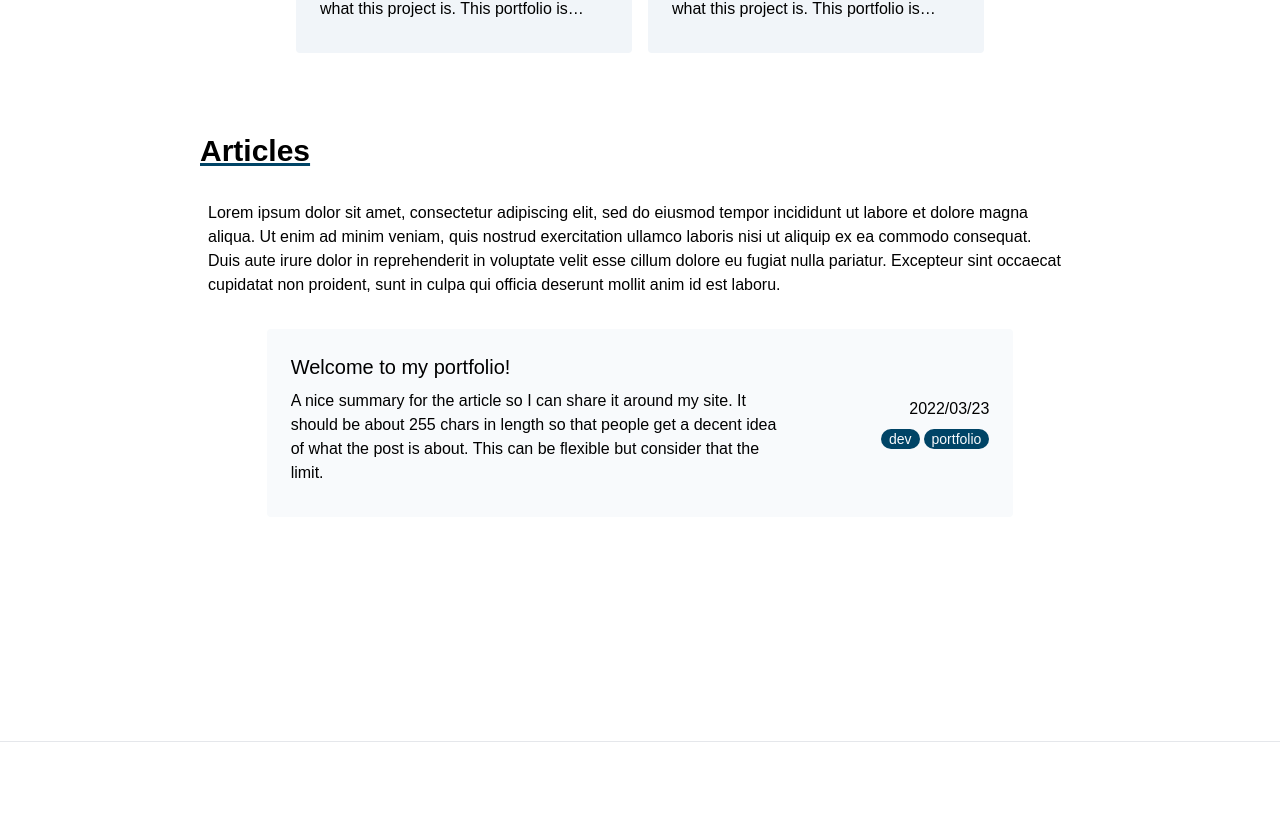
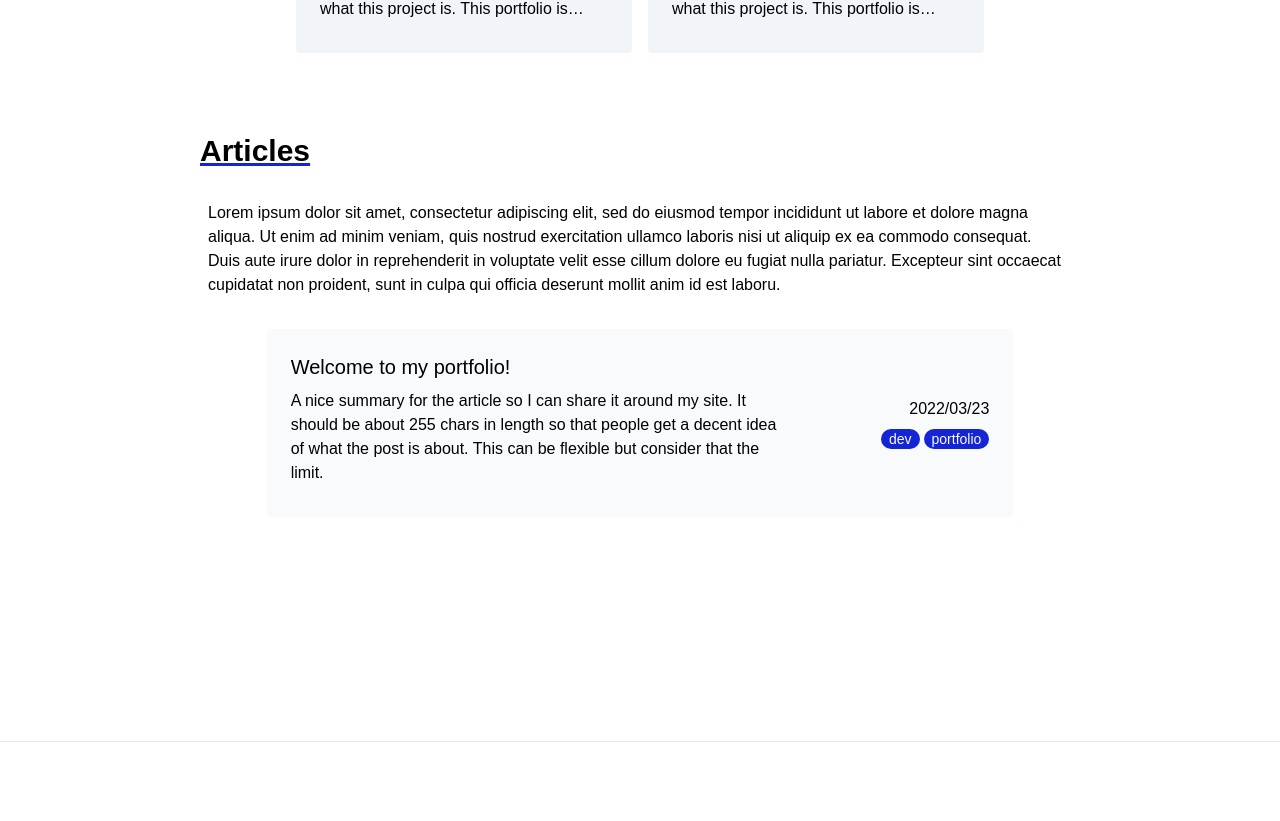
Before and after one commit to eggheadio/portfolio-template-and-challenge, a Next.js app: page / in a window 1280 px wide. Shown: the part 1973-2794 px from the top of the page. Built offline with nearby package versions, Linux system fonts and the light colour scheme; a web font is replaced by a local one.

Commit message:
update cards with tabIndex

```diff
--- a/src/components/PostCard/index.tsx
+++ b/src/components/PostCard/index.tsx
@@ -4,6 +4,7 @@ import Link from 'next/link'
 const PostCard = ({ post }: { post: PostType }) => {
   return (
     <Link href={`/blog/${post.slug}`}>
+      <a tabIndex={0}>
         <li className='p-6 m-4 mx-auto transition-all rounded w-96 min-h-fit sm:w-5/6 bg-slate-50 hover:ring-2 ring-secondary hover:cursor-pointer'>
           <div className='flex flex-row justify-between'>
             <div className=''>
@@ -27,6 +28,7 @@ const PostCard = ({ post }: { post: PostType }) => {
             </div>
           </div>
         </li>
+      </a>
     </Link>
   )
 }
--- a/src/components/ProjectCard/index.tsx
+++ b/src/components/ProjectCard/index.tsx
@@ -6,7 +6,7 @@ import type { ProjectType } from '../../../types/post'
 const ProjectCard = ({ project }: { project: ProjectType }) => {
   return (
     <Link href={`/projects/${project.slug}`}>
-      <div className='px-6 py-8 rounded cursor-pointer w-fit h-fit bg-slate-100 hover:ring-2 ring-secondary'>
+      <a tabIndex={0} className='px-6 py-8 rounded cursor-pointer w-fit h-fit bg-slate-100 hover:ring-2 ring-secondary'>
         <div className='flex flex-col mx-auto w-fit'>
           <div>
           </div>
@@ -17,7 +17,7 @@ const ProjectCard = ({ project }: { project: ProjectType }) => {
           <h2 className='mt-8 text-lg w-fit '>{project.title}</h2>
           <p className='mt-4 text-base w-72 line-clamp-4'>{project.summary}</p>
         </div>
-      </div>
+      </a>
     </Link>
   )
 }
--- a/tailwind.config.js
+++ b/tailwind.config.js
@@ -8,8 +8,8 @@ module.exports = {
   theme: {
     extend: {
       colors: {
-        'primary': '#004466',
-        'secondary': '#00ffa2'
+        'primary': '#1525D4',
+        'secondary': '#22DFEA'
       },
       fontFamily: {
         sans: ['arial', ...defaultTheme.fontFamily.sans],
```
Lines whose indentation alone changed are shown as unchanged.
